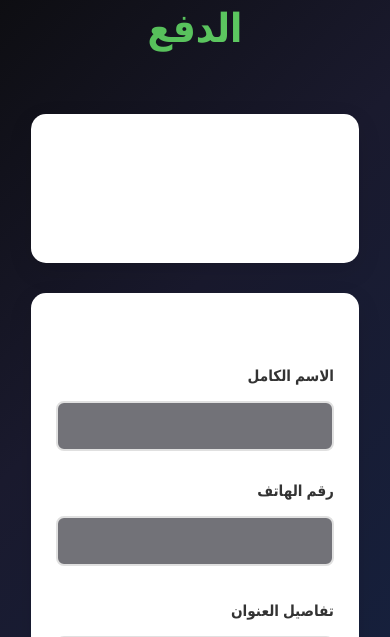
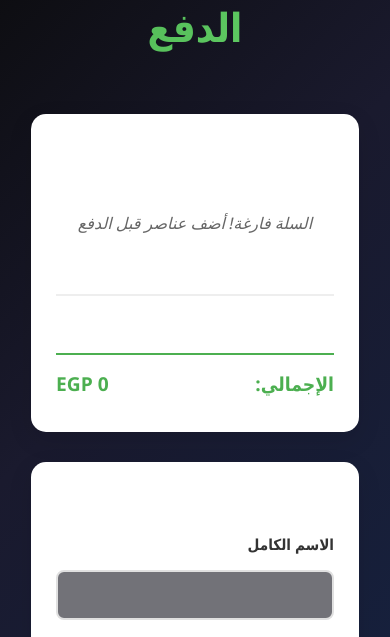
Before and after one commit to aAhmedbiram/TheeKitcheen, a Flask app: template Thee_Kitchen/templates/checkout.html in a window 390 px wide. Shown: the part 134-771 px from the top of the page. Run offline with Flask 3, Linux system fonts and the light colour scheme; the template is opened without the code that fills it, so the values that code supplies are empty.

Commit message:
Fix CSS styling issues in checkout.html
- Restore missing CSS styles for checkout items
- Add summary totals styling with proper spacing
- Fix checkout item layout and typography
- Add empty message styling for cart
- Restore all form input and button hover effects
- Ensure responsive design works properly
- Fix modal and authentication styling
- Complete all missing CSS rules from original design

```diff
--- a/Thee_Kitchen/templates/checkout.html
+++ b/Thee_Kitchen/templates/checkout.html
@@ -600,6 +600,70 @@
         box-shadow: 0 0 0 3px rgba(76, 175, 80, 0.1);
     }
 
+    .checkout-item {
+        display: flex;
+        justify-content: space-between;
+        align-items: center;
+        padding: 15px 0;
+        border-bottom: 1px solid #eee;
+    }
+
+    .checkout-item:last-child {
+        border-bottom: none;
+    }
+
+    .item-info h4 {
+        margin: 0 0 5px 0;
+        color: #333;
+        font-size: 1.1rem;
+    }
+
+    .item-info p {
+        margin: 0;
+        color: #666;
+        font-size: 0.9rem;
+    }
+
+    .item-total {
+        font-weight: 600;
+        color: #4caf50;
+        font-size: 1.1rem;
+    }
+
+    .summary-totals {
+        margin-top: 20px;
+        padding-top: 20px;
+        border-top: 2px solid #eee;
+    }
+
+    .summary-row {
+        display: flex;
+        justify-content: space-between;
+        align-items: center;
+        margin-bottom: 10px;
+        font-size: 1rem;
+    }
+
+    .summary-row.total {
+        font-weight: 700;
+        font-size: 1.2rem;
+        color: #4caf50;
+        margin-top: 15px;
+        padding-top: 15px;
+        border-top: 2px solid #4caf50;
+    }
+
+    .summary-row.discount {
+        color: #f44336;
+    }
+
+    .empty-message {
+        text-align: center;
+        color: #666;
+        font-style: italic;
+        padding: 40px 20px;
+    }
+
     .location-options {
         display: flex;
         flex-direction: column;
```
